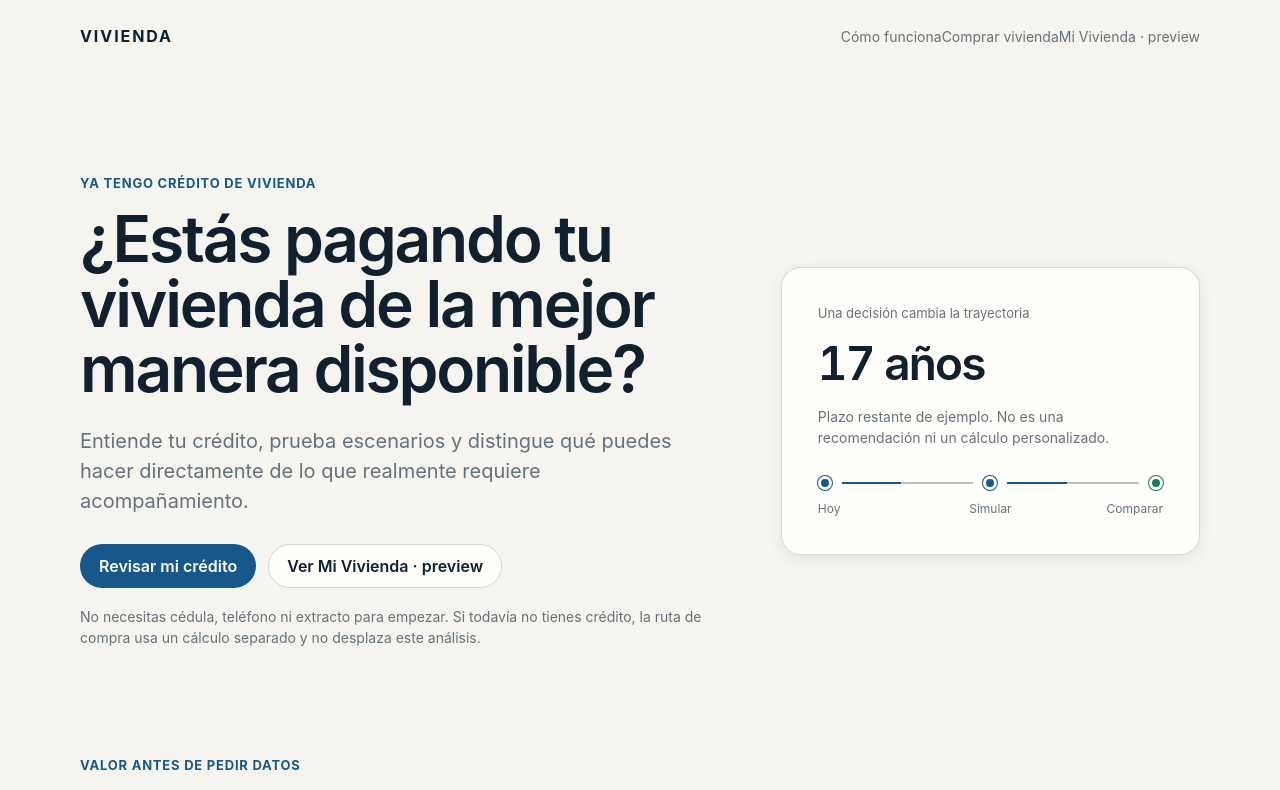
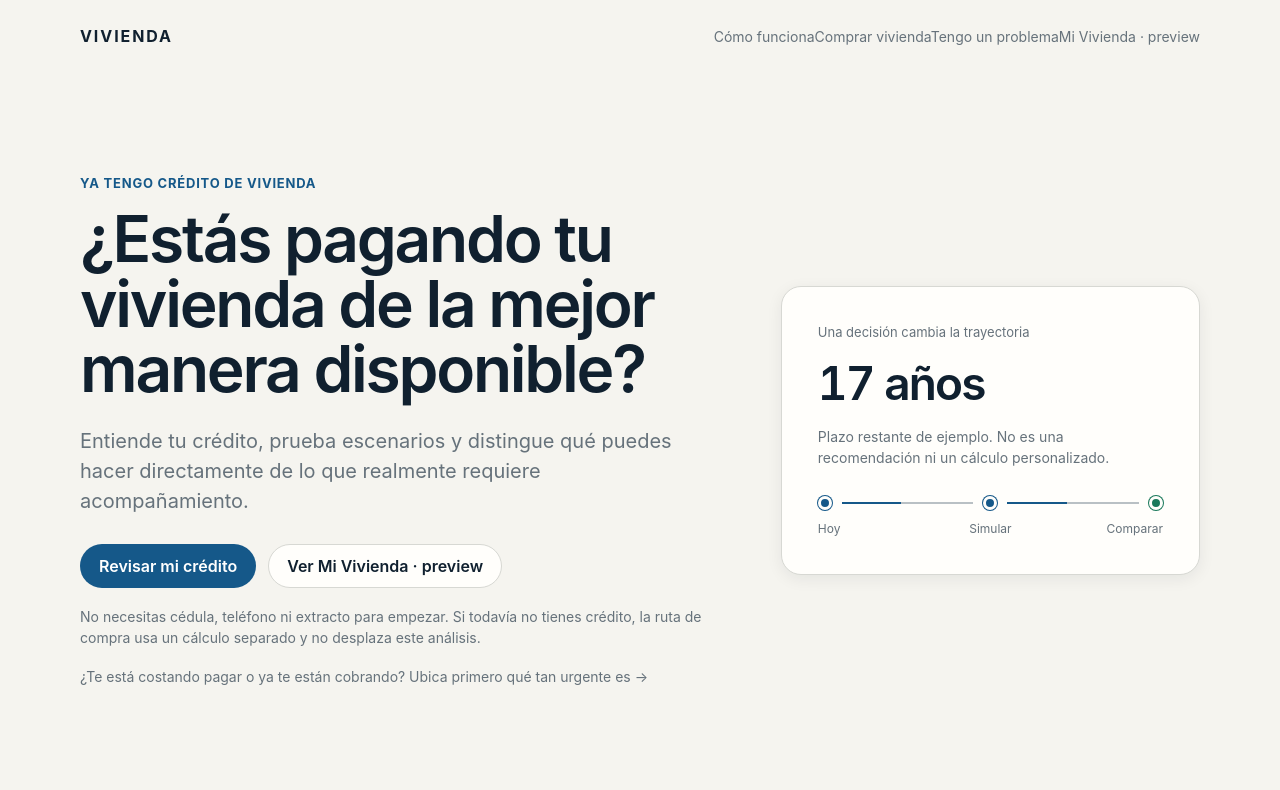
Before and after one commit to arendon7/VIVIENDA, a Next.js app: page / in a window 1280 px wide. Shown: the top 790 px of the page. Built offline with nearby package versions, Linux system fonts and the light colour scheme.

Commit message:
feat: expose contextual payment pressure help from Home

```diff
--- a/app/page.tsx
+++ b/app/page.tsx
@@ -22,6 +22,7 @@ export default function HomePage() {
         <nav aria-label="Principal">
           <a className="nav-link" href="#como-funciona">Cómo funciona</a>
           <a className="nav-link" href="/comprar/cuanto-puedo-comprar">Comprar vivienda</a>
+          <a className="nav-link" href="/ayuda">Tengo un problema</a>
           <a className="nav-link" href="/mi-vivienda">Mi Vivienda · preview</a>
         </nav>
       </header>
@@ -39,6 +40,7 @@ export default function HomePage() {
               <a className="button button-secondary" href="/mi-vivienda">Ver Mi Vivienda · preview</a>
             </div>
             <p className="trust-line">No necesitas cédula, teléfono ni extracto para empezar. Si todavía no tienes crédito, la ruta de compra usa un cálculo separado y no desplaza este análisis.</p>
+            <p className="trust-line"><a href="/ayuda">¿Te está costando pagar o ya te están cobrando? Ubica primero qué tan urgente es →</a></p>
           </div>
 
           <aside className="surface hero-instrument" aria-label="Ejemplo de análisis">
```
